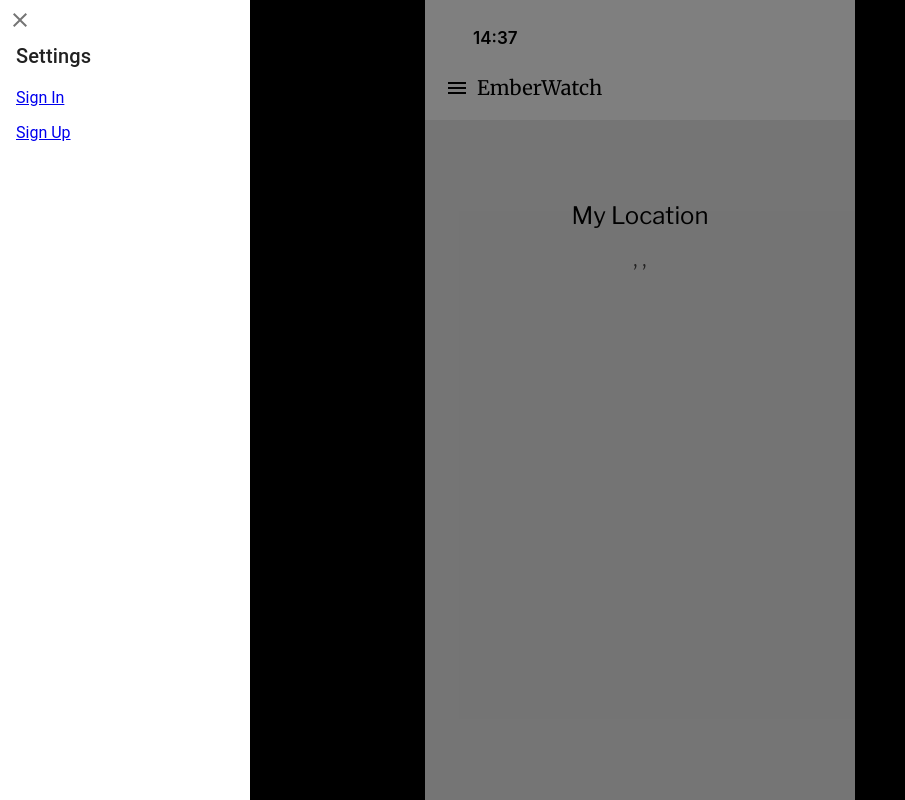
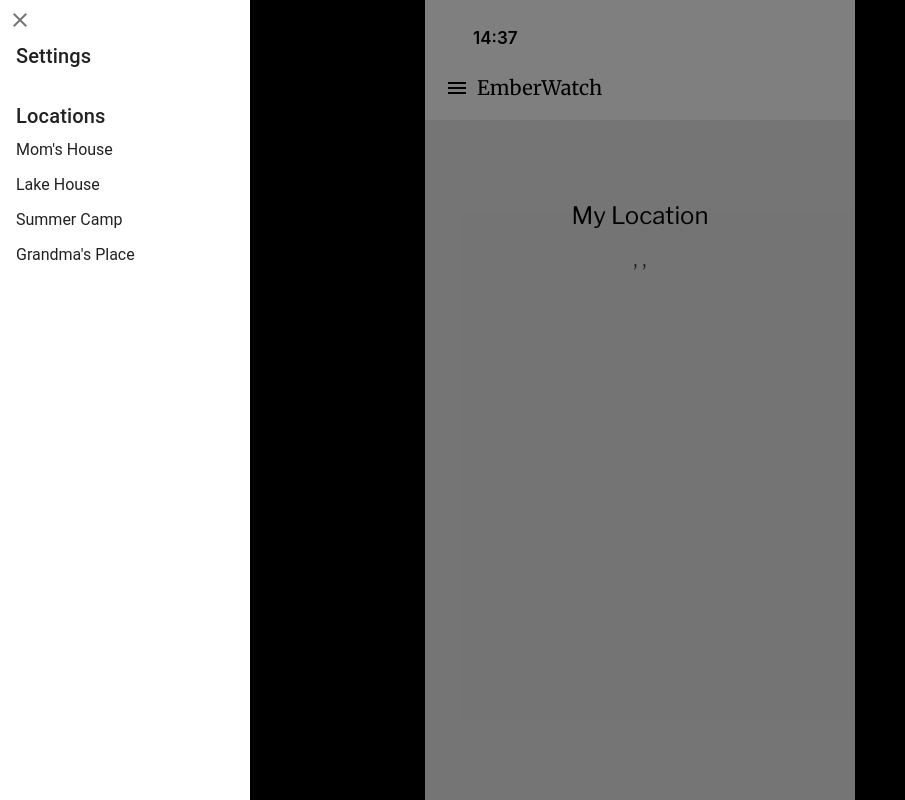
Before and after one commit to matthew-estes/fireteamproject, a React (Vite) app in the folder frontend/: page / in a window 1280 px wide. Both pictures are taken after a click on the button "menu". Shown: the whole page, without its empty margins (0-905 px from the left). Built offline with nearby package versions, Linux system fonts and the light colour scheme; no server answers.

Commit message:
Update NavigationDrawer.js to handle dynamic location selection

```diff
--- a/frontend/src/components/NavigationDrawer/NavigationDrawer.jsx
+++ b/frontend/src/components/NavigationDrawer/NavigationDrawer.jsx
@@ -1,9 +1,18 @@
 import React from 'react';
 import { Drawer, List, ListItem, IconButton, Typography } from '@mui/material';
 import CloseIcon from '@mui/icons-material/Close';
-import { Link } from 'react-router-dom';
+import { useNavigate } from 'react-router-dom';
 
-function NavigationDrawer({ isOpen, toggleDrawer }) {
+function NavigationDrawer({ isOpen, toggleDrawer, locations, onLocationSelect }) {
+  const navigate = useNavigate();
+
+  const handleLocationClick = (location) => {
+    onLocationSelect(location);
+    const locationUrl = `/location/${location.name.replace(/\s+/g, "").toLowerCase()}`;
+    navigate(locationUrl);
+    toggleDrawer();
+  };
+
   return (
     <Drawer anchor="left" open={isOpen} onClose={toggleDrawer}>
       <div style={{ width: '250px' }}>
@@ -14,12 +23,18 @@ function NavigationDrawer({ isOpen, toggleDrawer }) {
           Settings
         </Typography>
         <List>
-          <ListItem>
-            <Link to="/signin">Sign In</Link>
-          </ListItem>
-          <ListItem>
-            <Link to="/signup">Sign Up</Link>
-          </ListItem>
+          <Typography variant="h6" style={{ paddingLeft: '16px', marginTop: '20px' }}>
+            Locations
+          </Typography>
+          {locations.map((location, index) => (
+            <ListItem
+              button
+              key={index}
+              onClick={() => handleLocationClick(location)}
+            >
+              {location.name}
+            </ListItem>
+          ))}
         </List>
       </div>
     </Drawer>
```
